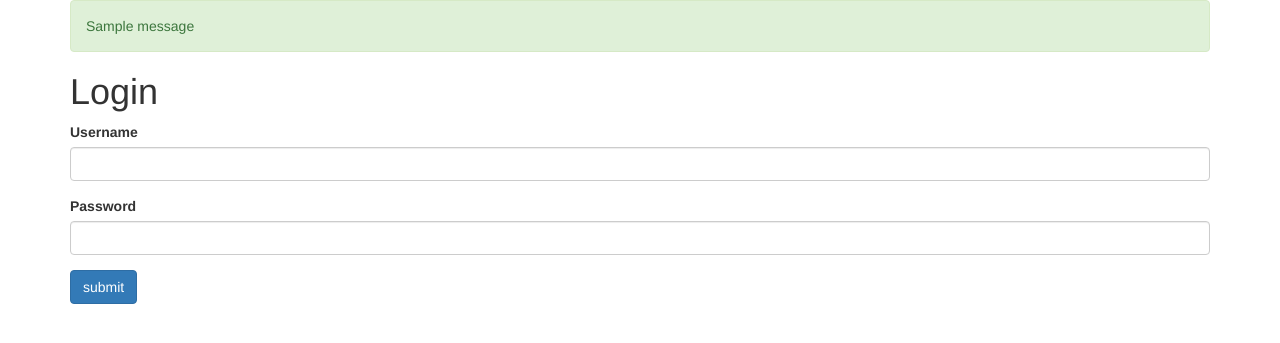
After one commit to abalarin/PennPy, a Flask app: template templates/login.html in a window 1280 px wide. The commit adds this page. Shown: the top 343 px of the page. Run offline with Flask 2, Linux system fonts and the light colour scheme; the template is opened without the code that fills it: values that come from a table or form of the project are taken from there, most other values are stand-ins (such as "Sample title", 1, 10 or a date in 2020); one stand-in notice (Sample message) is shown; some libraries are stand-ins or nearby versions.

Commit message:
Login & Registration Plz

```diff
--- a/app.py
+++ b/app.py
@@ -1,16 +1,43 @@
-from flask import Flask, render_template
-from flask_bootstrap import Bootstrap
+from flask import Flask, render_template, flash, request, redirect, url_for, session, logging
+
 from flask_nav import Nav
 from flask_nav.elements import Navbar, View
+
+from flask_mysqldb import MySQL
+
+# - FORMS
+from flask_bootstrap import Bootstrap
+from wtforms import Form, StringField, TextAreaField, PasswordField, validators
+from passlib.hash import sha256_crypt
+
+#Object from hardscripted db
 from data import Products
+Products = Products()
+
 
 # Creating a navbar object
 topbar = Navbar('MyBar',
     View('Home', 'index'),
     View('Profile', 'profile'),
+    View('Login', 'login'),
+    View('Register', 'register')
 )
 
-Products = Products()
+class RegisterForm(Form):
+    name = StringField('Name', [validators.Length(min=1, max=50)])
+    username = StringField('Username', [validators.Length(min=4, max=25)])
+    email = StringField('Email', [validators.Length(min=4, max=50)])
+    password = PasswordField('Password', [
+        validators.DataRequired(),
+        validators.EqualTo('confirm', message='Pass dont match')
+    ])
+    confirm = PasswordField('Confirm Password')
+
+class LoginForm(Form):
+    username = StringField('Username', [validators.Length(min=1, max=25)])
+    password = PasswordField('Password', [validators.DataRequired(), validators.Length(min=1, max=50)])
+
+
 
 def create_app():
 
@@ -26,13 +53,85 @@ def create_app():
   # later on, initialize your app:
   nav.init_app(app)
 
+  # #MYSQL init
+  app.config['MYSQL_HOST']='localhost'
+  app.config['MYSQL_USER']='root'
+  app.config['MYSQL_PASSWORD']='linode!'
+  app.config['MYSQL_DB']='PennPy'
+  app.config['MYSQL_CURSORCLASS']='DictCursor'
+
+  mysql = MySQL(app)
+
+  app.secret_key='secret123'
+
+
   # Routes
   @app.route('/')
   def index():
+      # cur = mysql.connection.cursor()
+      # cur.execute('''SELECT user, host FROM mysql.user''')
+      # rv = cur.fetchall()
+
       return render_template("index.html", products = Products)
 
   @app.route('/profile')
   def profile():
       return render_template("profile.html")
 
+  @app.route('/register', methods=['GET', 'POST'])
+  def register():
+      form = RegisterForm(request.form)
+      if request.method == 'POST' and form.validate():
+
+          # Create SQL form data
+          name = form.name.data
+          email = form.email.data
+          username = form.username.data
+          password = sha256_crypt.encrypt(str(form.password.data))
+
+          # Create Cursor
+          cur = mysql.connection.cursor()
+
+          cur.execute("INSERT INTO users(name, email, username, password) VALUES(%s, %s, %s, %s)", (name, email, username, password))
+
+          # Commit to DB
+          # mysql.connection.commit()
+
+          # Close Connection
+          cur.close()
+
+          # Success Message
+          flash('You are now regiestered and can login', 'scucess')
+
+          redirect(url_for('index'))
+
+      return render_template('register.html', form=form)
+
+  @app.route('/login', methods=['GET', 'POST'])
+  def login():
+      form = LoginForm(request.form)
+      if request.method == 'POST':
+          # Get Form DataRequired
+          username = request.form['username']
+          password_candidate = request.form['password']
+
+          # Create Cursor
+          cur = mysql.connection.cursor()
+
+          # Query the user from SQL DB
+          result = cur.execute("SELECT * FROM users WHERE username = %s", [username])
+
+          if result > 0:
+              #Get stored hash
+              data = cur.fetchone()
+              password = data['password']
+
+              # Compare Password
+              if sha256_crypt.verify(password_candidate, password):
+                  app.logger.info('PASSS MATCH')
+          else:
+              app.logger.info('NO USERS')
+
+      return render_template('login.html', form=form)
+
   return app
--- a/requirments.txt
+++ b/requirments.txt
@@ -1,3 +1,6 @@
 flask
-flask_bootstrap==3.3.7.1
+flask_bootstrap
 flask_nav
+flask-mysqldb
+flask-WTF
+passlib
--- /dev/null
+++ b/templates/includes/_formhelpers.html
@@ -0,0 +1,9 @@
+{% macro render_field(field) %}
+  {{ field.label }}
+  {{ field(**kwargs)|safe }}
+  {% if field.errors %}
+    {% for error in field.errors %}
+      <span class="help-inline">{{ error }}</span>
+    {% endfor %}
+  {% endif %}
+{% endmacro %}
--- /dev/null
+++ b/templates/includes/_messages.html
@@ -0,0 +1,15 @@
+{% with messages = get_flashed_messages(with_categories=true) %}
+  {% if messages %}
+    {% for category, message in messages %}
+      <div class="alert alert-{{ category }}">{{ message }}</div>
+    {% endfor %}
+  {% endif %}
+{% endwith %}
+
+{% if error %}
+  <div class="alert alert-danger">{{error}}</div>
+{% endif %}
+
+{% if msg %}
+  <div class="alert alert-success">{{msg}}</div>
+{% endif %}
--- a/templates/layout.html
+++ b/templates/layout.html
@@ -16,7 +16,9 @@
   </head>
   <body>
     {% block navbar %}{% endblock %}
+
     <div class="container">
+      {% include 'includes/_messages.html' %}
       {% block content %} {% endblock %}
     </div>
 
--- /dev/null
+++ b/templates/login.html
@@ -0,0 +1,20 @@
+{% extends "layout.html" %}
+{% block title %}Loggy{% endblock %}
+
+{% block navbar %}
+{{nav.top.render()}}
+{% endblock %}
+
+{% block content %}
+  <h1>Login</h1>
+  {% from "includes/_formhelpers.html" import render_field %}
+  <form class="" method="post">
+    <div class="form-group">
+      {{render_field(form.username, class_="form-control")}}
+    </div>
+    <div class="form-group">
+      {{render_field(form.password, class_="form-control")}}
+    </div>
+    <p><input class="btn btn-primary" type="submit" name="" value="submit"></p>
+  </form>
+{% endblock %}
```
Also changed, not shown: templates/register.html (added, +30 -0 lines).
